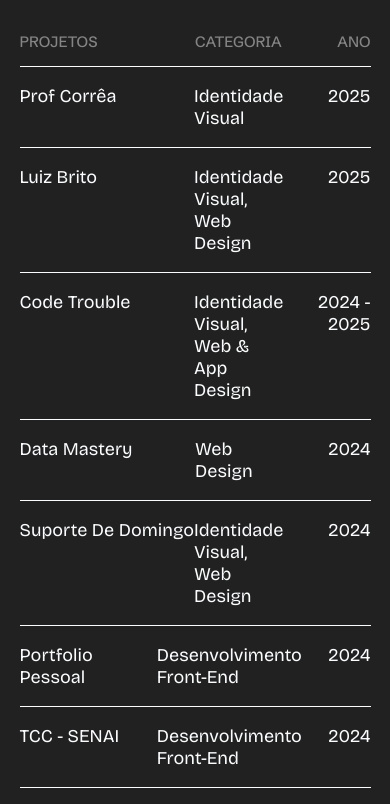
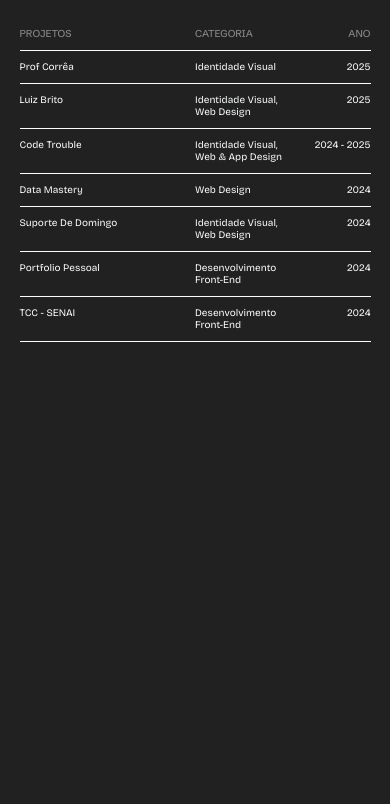
Before and after one commit to arthurzop/FOLIO2025, a React (Vite) app: page / in a window 390 px wide. Shown: the top 804 px of the page. Built offline with nearby package versions, Linux system fonts and the light colour scheme.

Commit message:
responsivity test

```diff
--- a/src/App.css
+++ b/src/App.css
@@ -116,4 +116,8 @@
     flex-direction: column;
     align-items: center;
   }
+
+  p{
+    font-size: 10px;
+  }
 }
```
